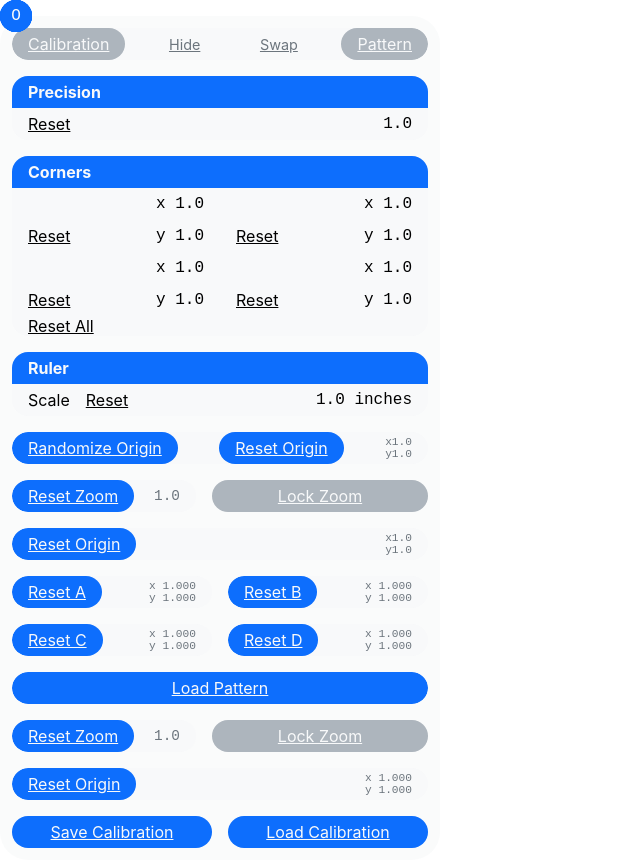
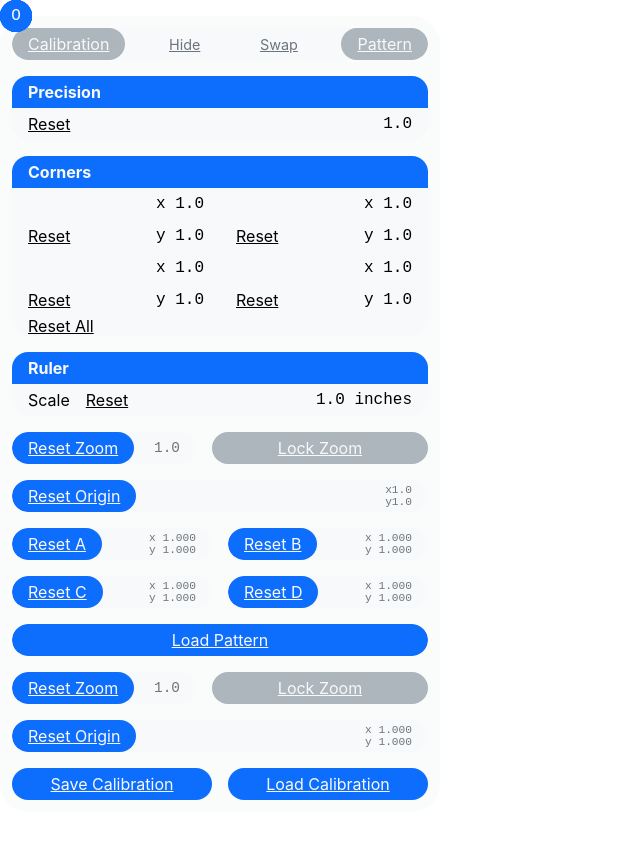
Before and after one commit to gruntbatch/pattern-projector-dev, a plain HTML site: page index.html in a window 1280 px wide. Shown: the whole page, without its empty margins (0-640 px from the left). After the commit the page ends 812 px from the top, so only its background shows below. Drawn offline with nearby package versions, Linux system fonts and the light colour scheme.

Commit message:
Remove old HTML

```diff
--- a/index.html
+++ b/index.html
@@ -90,17 +90,6 @@
                     <span class="p-r-1">Scale</span>
                     <a id="reset" class="p-r-1">Reset</a>
                     <span class="flex-grow align-right mono"><span id="display">1.0</span> inches</span>
-                </div>
-            </div>
-
-            <div class="flex-row">
-                <div class="bg-light flex-row flex-grow h-2 rounded">
-                    <a id="randomize-origin" class="bg-blue fg-light flex-row h-2 p-x-1 rounded">Randomize Origin</a>
-                    <a id="reset-origin" class="bg-blue fg-light flex-row h-2 p-x-1 rounded">Reset Origin</a>
-                    <div class="flex-column p-r-1">
-                        <span class="fg-gray mono vsmall">x<span id="ruler-origin-x">1.0</span></span>
-                        <span class="fg-gray mono vsmall">y<span id="ruler-origin-y">1.0</span></span>
-                    </div>
                 </div>
             </div>
 
```
